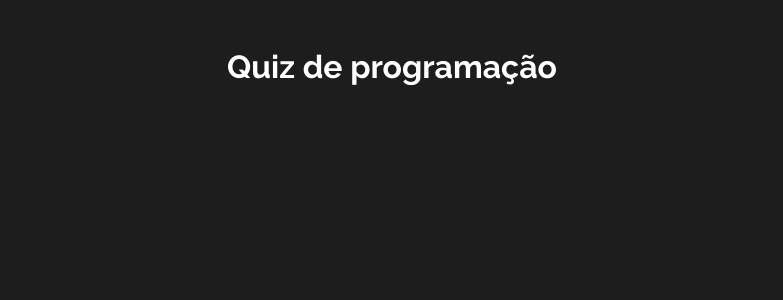
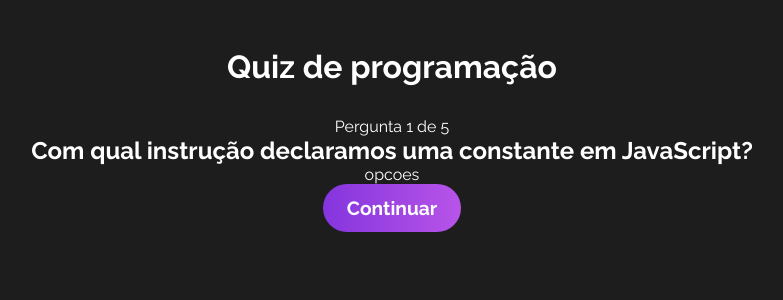
Before and after one commit to jhollyferr/hc-quiz, a React (Vite) app: page / in a window 1280 px wide. Both pictures are taken after a click on the button "Iniciar". Shown: the top 300 px of the page, without its empty margins (248-1031 px from the left). Built offline with nearby package versions, Linux system fonts and the light colour scheme.

Commit message:
reoder questions

```diff
--- a/src/App.jsx
+++ b/src/App.jsx
@@ -1,4 +1,4 @@
-import { useContext } from "react";
+import { useContext, useEffect } from "react";
 import { Welcome } from "./components/Welcome";
 import { Question } from "./components/Question";
 import { QuizContext } from "./context/quiz";
@@ -8,6 +8,10 @@
 export const App = () => {
   const [quizState, dispatch] = useContext(QuizContext);
 
+  useEffect(() => {
+    dispatch({ type: "REORDER_QUESTIONS" });
+  }, []);
+
   return (
     <div id="app">
       <h1>Quiz de programação</h1>
--- a/src/components/Question/index.jsx
+++ b/src/components/Question/index.jsx
@@ -6,7 +6,20 @@
 export const Question = () => {
   const [quizState, dispatch] = useContext(QuizContext);
 
-  console.log(quizState);
+  const { currentQuestion, questions } = quizState;
 
-  return <div></div>;
+  const question = questions[currentQuestion].question;
+
+  return (
+    <div id="questions">
+      <p>
+        Pergunta {currentQuestion + 1} de {questions.length}
+      </p>
+      <h2>{question}</h2>
+      <div id="options-container">
+        <p>opcoes</p>
+      </div>
+      <button>Continuar</button>
+    </div>
+  );
 };
--- a/src/context/quiz.jsx
+++ b/src/context/quiz.jsx
@@ -10,6 +10,7 @@
 const initialState = {
   gameStage: STAGES.start,
   questions: questions,
+  currentQuestion: 0,
 };
 
 const quizReducer = (state, action) => {
@@ -20,6 +21,13 @@
       return {
         ...state,
         gameStage: STAGES.playing,
+      };
+    case "REORDER_QUESTIONS":
+      const reoderedQuestions = questions.sort(() => Math.random() - 0.5);
+
+      return {
+        ...state,
+        questions: reoderedQuestions,
       };
     default:
       return state;
```
